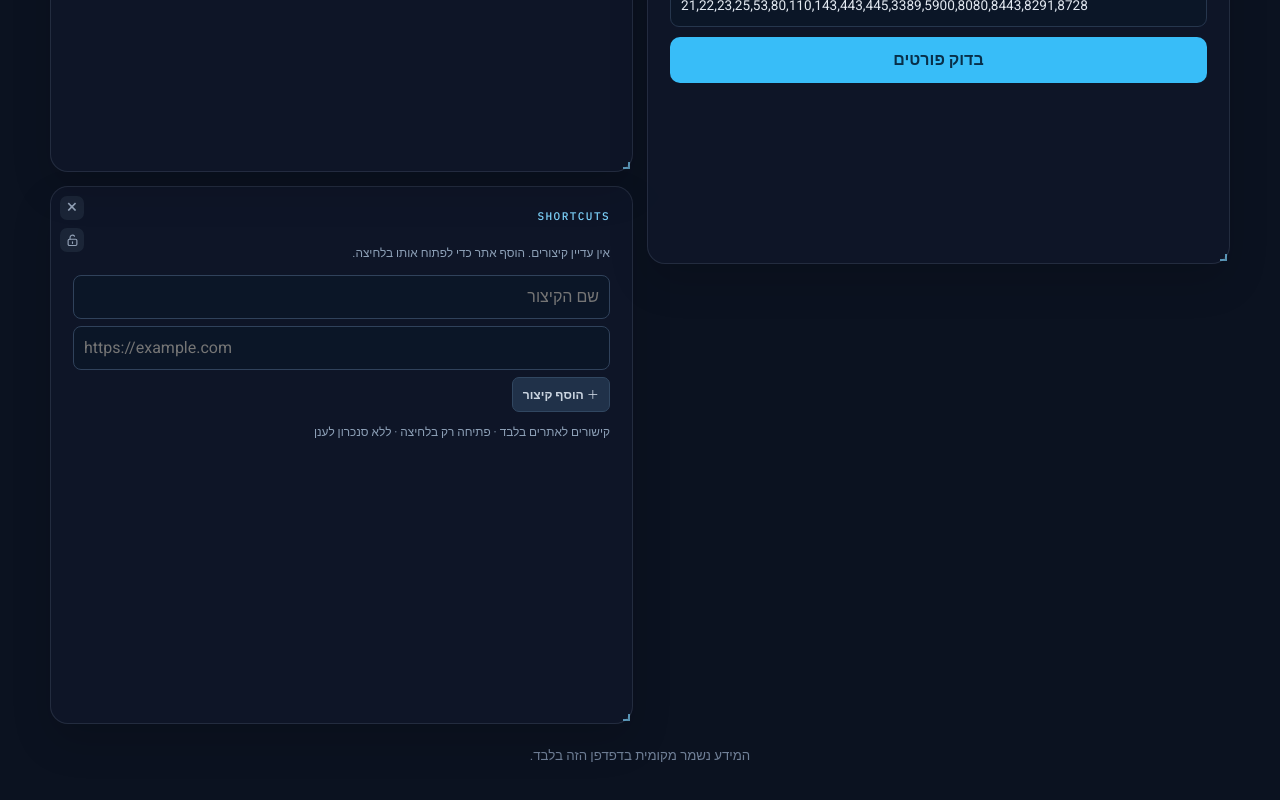
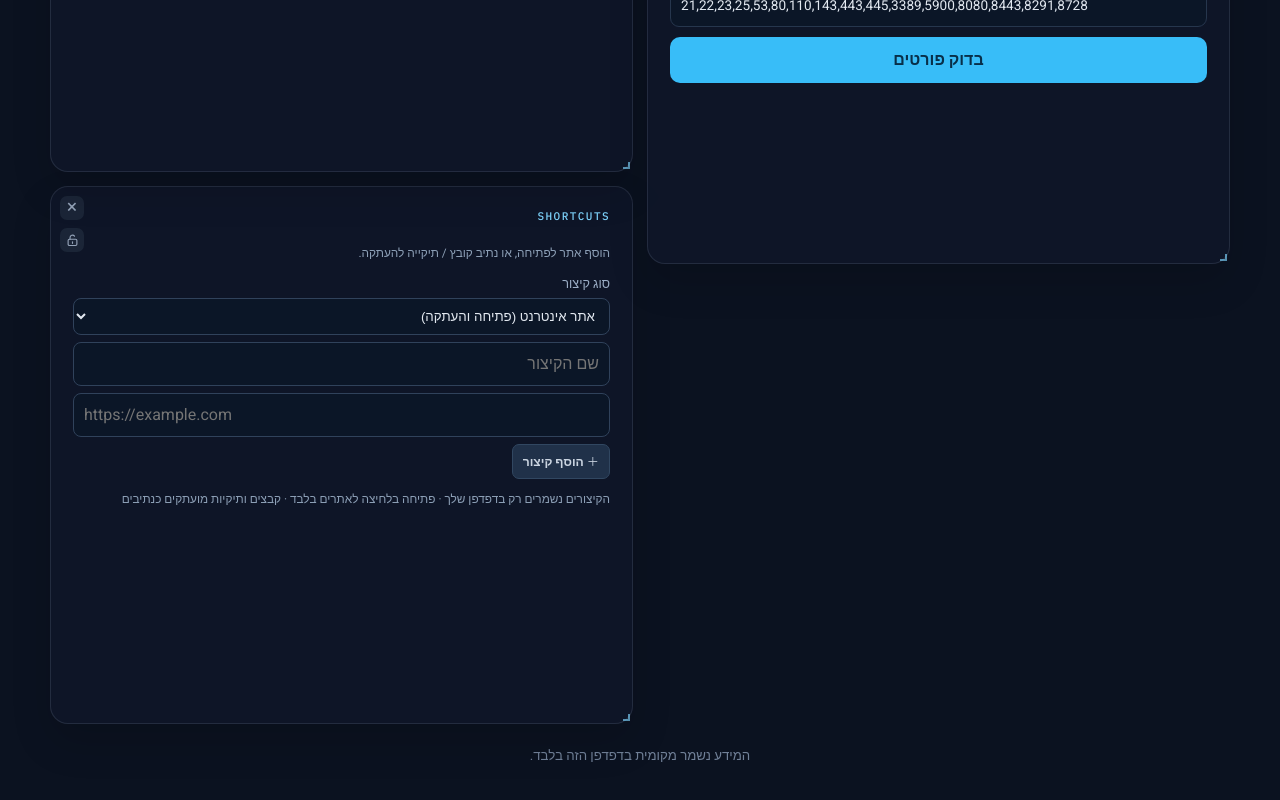
Before and after one commit to Dovshmi/DashDash, a React (Vite) app: page / in a window 1280 px wide. Shown: the part 2215-3015 px from the top of the page. Built offline with nearby package versions, Linux system fonts and the light colour scheme.

Commit message:
Add copyable web, file and folder shortcuts in DashDash

```diff
--- a/src/QuickShortcuts.jsx
+++ b/src/QuickShortcuts.jsx
@@ -1,19 +1,33 @@
 import { useEffect, useState } from 'react';
-import { normalizeShortcutUrl } from './shortcuts-utils.js';
+import { normalizeShortcutTarget, shortcutAction, SHORTCUT_KINDS } from './shortcuts-utils.js';
 
 const KEY = 'work-tools:shortcuts-v1';
+const EMPTY_DRAFT = { name: '', kind: 'url', url: '' };
+const LABEL = { url: 'אתר', file: 'קובץ', folder: 'תיקייה' };
 function readShortcuts() {
   try {
     const rows = JSON.parse(localStorage.getItem(KEY) || '[]');
-    return Array.isArray(rows) ? rows.filter((item) => item && typeof item.id === 'string' && typeof item.url === 'string')
-      .slice(0, 100).map((item) => ({ id: item.id, name: typeof item.name === 'string' ? item.name : '', url: item.url })) : [];
+    return Array.isArray(rows) ? rows
+      .filter((item) => item && typeof item.id === 'string' && typeof item.url === 'string')
+      .slice(0, 100)
+      .map((item) => ({
+        id: item.id,
+        name: typeof item.name === 'string' ? item.name.slice(0, 100) : '',
+        kind: SHORTCUT_KINDS.includes(item.kind) ? item.kind : 'url',
+        url: item.url.slice(0, 2048),
+      })) : [];
   } catch { return []; }
+}
+function defaultName(kind, target) {
+  if (kind === 'url') return new URL(target).hostname;
+  const segments = target.replace(/[\\/]+$/, '').split(/[\\/]/).filter(Boolean);
+  return segments.at(-1) || target;
 }
 
 export default function QuickShortcuts() {
   const [links, setLinks] = useState(readShortcuts);
   const [selected, setSelected] = useState(null);
-  const [draft, setDraft] = useState({ name: '', url: '' });
+  const [draft, setDraft] = useState(EMPTY_DRAFT);
   const [message, setMessage] = useState('');
 
   useEffect(() => {
@@ -23,54 +37,100 @@ export default function QuickShortcuts() {
 
   function edit(item) {
     setSelected(item.id);
-    setDraft({ name: item.name, url: item.url });
+    setDraft({ name: item.name, kind: item.kind, url: item.url });
     setMessage('');
   }
   function save(event) {
     event.preventDefault();
     try {
-      const url = normalizeShortcutUrl(draft.url);
-      const name = draft.name.trim().slice(0, 100) || new URL(url).hostname;
-      if (selected) setLinks((current) => current.map((link) => link.id === selected ? { ...link, name, url } : link));
+      const url = normalizeShortcutTarget(draft.kind, draft.url);
+      const name = draft.name.trim().slice(0, 100) || defaultName(draft.kind, url);
+      const next = { name, kind: draft.kind, url };
+      if (selected) setLinks((current) =>
+        current.map((link) => link.id === selected ? { ...link, ...next } : link));
       else {
         if (links.length >= 100) throw new Error('ניתן לשמור עד 100 קיצורים.');
-        setLinks((current) => [...current, { id: crypto.randomUUID(), name, url }]);
+        setLinks((current) => [...current, { id: crypto.randomUUID(), ...next }]);
       }
       setSelected(null);
-      setDraft({ name: '', url: '' });
-      setMessage('הקיצור נשמר בדפדפן.');
+      setDraft(EMPTY_DRAFT);
+      setMessage(draft.kind === 'url' ? 'קישור האתר נשמר.' : 'נתיב ' + LABEL[draft.kind] + ' נשמר להעתקה בלבד.');
     } catch (error) { setMessage(error.message); }
   }
   function open(link) {
-    try { window.open(normalizeShortcutUrl(link.url), '_blank', 'noopener,noreferrer'); setMessage(''); }
-    catch (error) { setMessage(error.message); }
+    if (shortcutAction(link.kind) !== 'open') return copy(link);
+    try {
+      const url = normalizeShortcutTarget('url', link.url);
+      const opened = window.open(url, '_blank', 'noopener,noreferrer');
+      // With noopener, browsers may return null even when a tab opened.
+      void opened;
+      setMessage('');
+    } catch (error) { setMessage(error.message); }
+  }
+  async function copy(link) {
+    try {
+      const text = normalizeShortcutTarget(link.kind, link.url);
+      await navigator.clipboard.writeText(text);
+      setMessage((link.kind === 'url' ? 'הקישור' : 'הנתיב') + ' הועתק ל־Clipboard.');
+    } catch (error) {
+      setMessage(error?.message || 'לא ניתן להעתיק. בדוק הרשאות Clipboard בדפדפן.');
+    }
   }
   function remove(item) {
     if (!window.confirm('למחוק את הקיצור ' + item.name + '?')) return;
     setLinks((current) => current.filter((entry) => entry.id !== item.id));
-    if (item.id === selected) { setSelected(null); setDraft({ name: '', url: '' }); }
+    if (item.id === selected) { setSelected(null); setDraft(EMPTY_DRAFT); }
   }
   return <section className="card pocket-widget-card shortcuts-card">
-    <div className="card-heading drag-handle"><div><p className="eyebrow">SHORTCUTS</p><h2>קיצורי דרך</h2></div></div>
+    <div className="card-heading drag-handle">
+      <div><p className="eyebrow">SHORTCUTS</p><h2>קיצורי דרך</h2></div>
+    </div>
     <div className="shortcut-list">
-      {links.length === 0 && <p className="pocket-widget-hint">אין עדיין קיצורים. הוסף אתר כדי לפתוח אותו בלחיצה.</p>}
+      {links.length === 0 &&
+        <p className="pocket-widget-hint">הוסף אתר לפתיחה, או נתיב קובץ / תיקייה להעתקה.</p>}
       {links.map((link) => <div className="shortcut-item" key={link.id}>
-        <button className="shortcut-open" onClick={() => open(link)} type="button" title={link.url}>
-          <strong>{link.name}</strong><small dir="ltr">{link.url}</small>
+        <button className="shortcut-open" onClick={() => open(link)} type="button" title={link.url}
+          aria-label={(link.kind === 'url' ? 'פתח ' : 'העתק נתיב ') + link.name}>
+          <strong>{link.name} <span className="shortcut-kind">{LABEL[link.kind]}</span></strong>
+          <small dir="ltr">{link.url}</small>
         </button>
-        <button className="shortcut-icon-button" title="ערוך" aria-label={'ערוך ' + link.name} onClick={() => edit(link)} type="button">✎</button>
-        <button className="shortcut-icon-button" title="מחק" aria-label={'מחק ' + link.name} onClick={() => remove(link)} type="button">×</button>
+        <button className="shortcut-icon-button" title={link.kind === 'url' ? 'העתק קישור' : 'העתק נתיב'}
+          aria-label={'העתק ' + link.name} onClick={() => copy(link)} type="button">⧉</button>
+        <button className="shortcut-icon-button" title="ערוך" aria-label={'ערוך ' + link.name}
+          onClick={() => edit(link)} type="button">✎</button>
+        <button className="shortcut-icon-button" title="מחק" aria-label={'מחק ' + link.name}
+          onClick={() => remove(link)} type="button">×</button>
       </div>)}
     </div>
     <form className="shortcut-form" onSubmit={save}>
-      <input value={draft.name} maxLength={100} onChange={(e) => setDraft((previous) => ({ ...previous, name: e.target.value }))} placeholder="שם הקיצור" aria-label="שם הקיצור" />
-      <input dir="ltr" value={draft.url} onChange={(e) => setDraft((previous) => ({ ...previous, url: e.target.value }))} placeholder="https://example.com" aria-label="כתובת הקישור" />
+      <label className="pocket-widget-label">סוג קיצור
+        <select value={draft.kind} aria-label="סוג קיצור" onChange={(e) =>
+          setDraft((previous) => ({ ...previous, kind: e.target.value, url: '' }))}>
+          <option value="url">אתר אינטרנט (פתיחה והעתקה)</option>
+          <option value="file">קובץ מקומי (העתקת נתיב)</option>
+          <option value="folder">תיקייה (העתקת נתיב)</option>
+        </select>
+      </label>
+      <input value={draft.name} maxLength={100} onChange={(e) =>
+        setDraft((previous) => ({ ...previous, name: e.target.value }))}
+        placeholder="שם הקיצור" aria-label="שם הקיצור" />
+      <input dir="ltr" value={draft.url} onChange={(e) =>
+        setDraft((previous) => ({ ...previous, url: e.target.value }))}
+        placeholder={draft.kind === 'url' ? 'https://example.com'
+          : draft.kind === 'file' ? 'C:\\Work\\report.xlsx' : 'C:\\Work\\Projects'}
+        aria-label={draft.kind === 'url' ? 'כתובת הקישור' : 'נתיב קובץ או תיקייה'} />
+      {draft.kind !== 'url' && <p className="pocket-widget-hint">
+        ב־Windows Explorer לחץ Shift + קליק ימני על קובץ/תיקייה ובחר ״העתק כנתיב״.
+        הדבק כאן את הנתיב המלא. האתר שומר טקסט להעתקה בלבד ולא פותח קבצים או תיקיות במחשב.
+      </p>}
       <div className="commands-actions">
         <button type="submit">{selected ? 'שמור שינויים' : '＋ הוסף קיצור'}</button>
-        {selected && <button type="button" onClick={() => { setSelected(null); setDraft({ name:'', url:'' }); }}>ביטול</button>}
+        {selected && <button type="button" onClick={() => {
+          setSelected(null); setDraft(EMPTY_DRAFT);
+        }}>ביטול</button>}
       </div>
     </form>
     {message && <p className="pocket-widget-hint" role="status">{message}</p>}
-    <p className="pocket-widget-hint">קישורים לאתרים בלבד · פתיחה רק בלחיצה · ללא סנכרון לענן</p>
+    <p className="pocket-widget-hint">הקיצורים נשמרים רק בדפדפן שלך · פתיחה בלחיצה לאתרים בלבד · קבצים ותיקיות מועתקים כנתיבים</p>
   </section>;
 }
--- a/src/pocket-widgets.css
+++ b/src/pocket-widgets.css
@@ -209,3 +209,26 @@
   padding-top: 8px;
   overflow-wrap: anywhere;
 }
+
+
+/* Shortcut kinds share the existing card; files and folders copy paths only. */
+.shortcuts-card .shortcut-form select {
+  width: 100%;
+  min-width: 0;
+  padding: 9px 10px;
+  color: #e2e8f0;
+  background: #0b1627;
+  border: 1px solid #30425b;
+  border-radius: 8px;
+}
+.shortcuts-card .shortcut-form select:focus-visible { outline: 2px solid #38bdf8; }
+.shortcuts-card .shortcut-kind {
+  display: inline-block;
+  color: #8faac2;
+  font-weight: 500;
+  font-size: .68rem;
+  margin-inline-start: 7px;
+}
+.shortcuts-card .shortcut-item { min-width: 0; }
+.shortcuts-card .shortcut-icon-button { flex-shrink: 0; }
+.shortcuts-card .shortcut-open strong { line-height: 1.45; overflow-wrap: anywhere; }
--- a/src/shortcuts-utils.js
+++ b/src/shortcuts-utils.js
@@ -1,3 +1,5 @@
+export const SHORTCUT_KINDS = Object.freeze(['url', 'file', 'folder']);
+
 export function normalizeShortcutUrl(input) {
   if (typeof input !== 'string' || !input.trim() || input.length > 2048) {
     throw new Error('יש להזין כתובת אתר תקינה.');
@@ -12,3 +14,28 @@ export function normalizeShortcutUrl(input) {
   }
   return url.href;
 }
+
+// Browsers cannot open a saved local path through Windows Explorer.
+// We store only the user-supplied path string for explicit copying.
+export function normalizeShortcutPath(input) {
+  if (typeof input !== 'string') throw new Error('יש להזין נתיב לקובץ או לתיקייה.');
+  const value = input.trim().replace(/^"([\s\S]*)"$/, '$1').trim();
+  if (!value || value.length > 2048 || /[\x00-\x1f\x7f]/.test(value)) {
+    throw new Error('נתיב הקובץ או התיקייה אינו תקין.');
+  }
+  const windowsPath = /^[a-zA-Z]:[\\/]/.test(value);
+  const networkPath = /^\\\\[^\\/\s]+\\[^\\/\s]+/.test(value);
+  const posixPath = value.startsWith('/') && !value.startsWith('//');
+  if (!windowsPath && !networkPath && !posixPath) {
+    throw new Error('יש להזין נתיב מלא, למשל C:\\Work\\report.xlsx או \\\\server\\share.');
+  }
+  return value;
+}
+export function normalizeShortcutTarget(kind, input) {
+  if (kind === 'url') return normalizeShortcutUrl(input);
+  if (kind === 'file' || kind === 'folder') return normalizeShortcutPath(input);
+  throw new Error('סוג קיצור דרך לא נתמך.');
+}
+export function shortcutAction(kind) {
+  return kind === 'url' ? 'open' : 'copy';
+}
```
Also changed, not shown: 1 other file (tests, documents, lock files or other folders).
